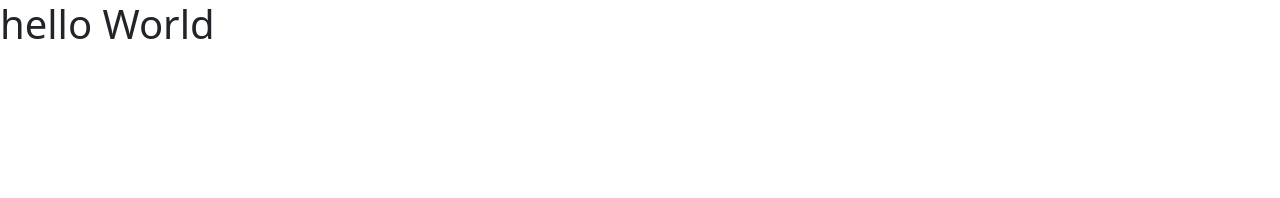
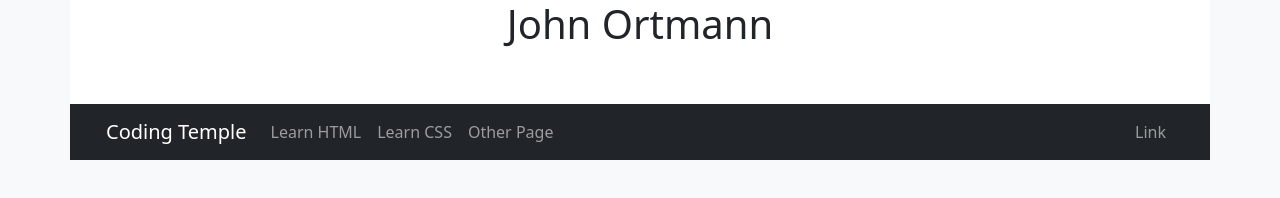
Before and after one commit to omann32/bootstrap, a plain HTML site: page index.html in a window 1280 px wide. Drawn offline with nearby package versions, Linux system fonts and the light colour scheme.

Commit message:
first commit

```diff
--- a/index.html
+++ b/index.html
@@ -10,9 +10,56 @@
       rel="stylesheet"
     />
   </head>
-  <body>
-    <h1>hello World</h1>
+  <body class="bg-light">
+    <div class="container">
+      <div class="row bg-white pb-5">
+        <div class="col">
+          <h1 class="text-center">John Ortmann</h1>
+        </div>
+      </div>
 
+      <div class="row">
+        <nav class="navbar navbar-expand-lg navbar-dark bg-dark">
+          <div class="container-fluid">
+            <a class="navbar-brand" href="#">Coding Temple</a>
+            <button
+              class="navbar-toggler"
+              type="button"
+              data-bs-toggle="collapse"
+              data-bs-target="#navbarNav"
+              aria-controls="navbarNav"
+              aria-expanded="false"
+              aria-label="Toggle navigation"
+            >
+              <span class="navbar-toggler-icon"></span>
+            </button>
+            <div
+              class="collapse navbar-collapse justify-content-between"
+              id="navbarNav"
+            >
+              <ul class="navbar-nav">
+                <li class="nav-item">
+                  <a class="nav-link" aria-current="page" href="#"
+                    >Learn HTML</a
+                  >
+                </li>
+                <li class="nav-item">
+                  <a class="nav-link" href="#">Learn CSS</a>
+                </li>
+                <li class="nav-item">
+                  <a class="nav-link" href="#">Other Page</a>
+                </li>
+              </ul>
+              <ul class="navbar-nav">
+                <li class="nav-item">
+                  <a class="nav-link">Link</a>
+                </li>
+              </ul>
+            </div>
+          </div>
+        </nav>
+      </div>
+    </div>
     <script src="https://cdn.jsdelivr.net/npm/bootstrap@5.1.3/dist/js/bootstrap.bundle.min.js"></script>
   </body>
 </html>
```
